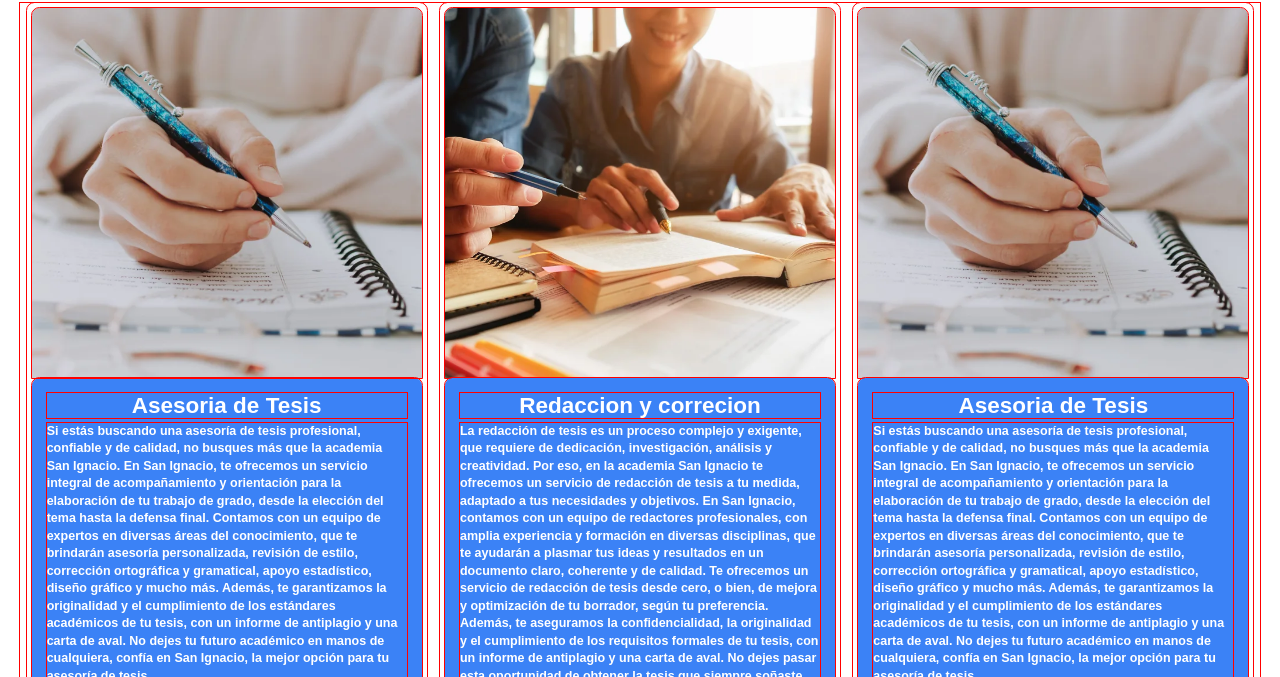
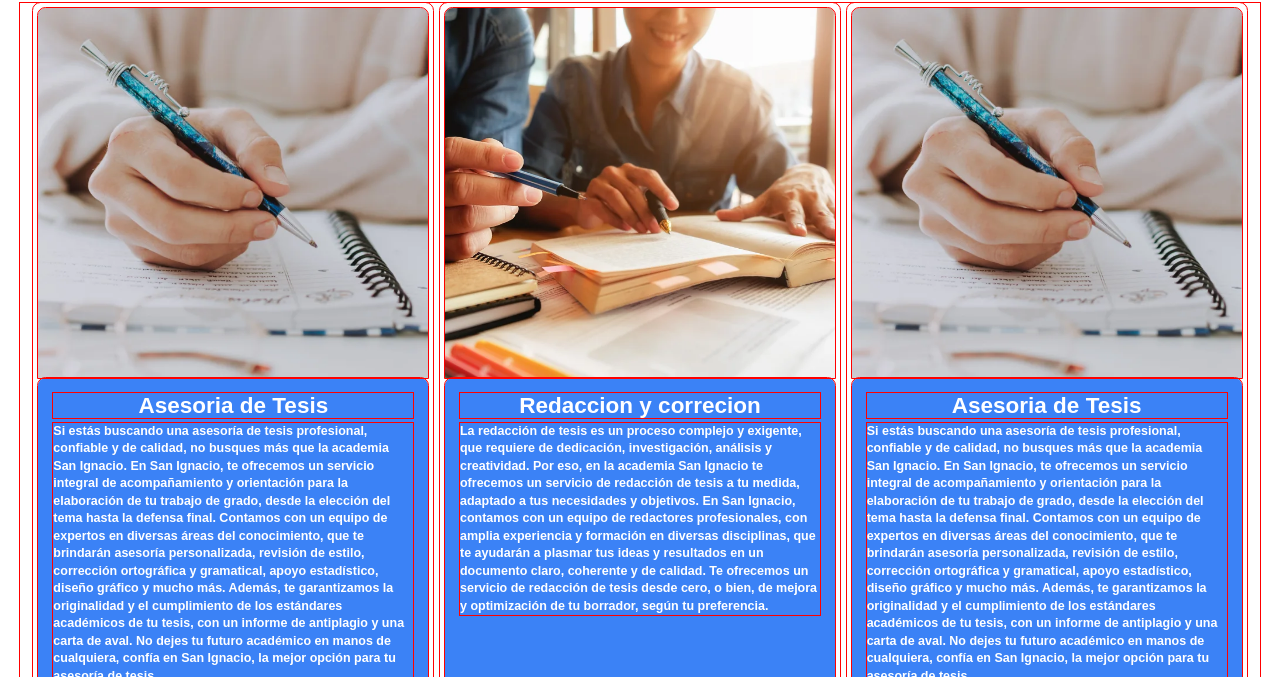
Before and after one commit to pr0d1gy00/academia-san-ignacio, a website: page src/index.html in a window 1280 px wide. Shown: the part 503-1180 px from the top of the page. Drawn offline with Linux system fonts and the light colour scheme; a web font is replaced by a local one.

Commit message:
modificacion al responsive de telefonos

```diff
--- a/src/index.html
+++ b/src/index.html
@@ -56,22 +56,22 @@
     <!-- Seccion donde se muestra lo que ofrece la academia san ignacio, con botón hacia la seccion "Que ofrecemos" donde hay mas cards -->
     <section class="bg-white | text-black | font-bold | p-[2rem] | w-80% | border-t-2 | h-auto | flex | flex-col">
         <h2 class="text-[4.5rem] | text-center">Academia San ignacio te ofrece</h2>
-        <div class="grid | large-2:grid-cols-3 | mt-8 | tablet-2:grid-cols-2 | md:grid-cols-1 | h-auto ">
-            <div class="rounded-xl | w-[40rem] | h-[75rem] | bg-white | mx-auto | hover:duration-500 | py-2 |  px-2">
+        <div class="grid | large-2:grid-cols-3 | mt-8 | tablet-2:grid-cols-2 | md:grid-cols-1 | h-auto | px-4 ">
+            <div class="rounded-xl |  | w-[30rem] | md:w-[40rem] | md:h-[75rem] | bg-white | md:mx-auto | hover:duration-500 | py-2 |  md:px-2">
                 <img src="../images/Tesis.webp" alt="Asesoria" loading="lazy" class="object-cover | rounded-t-xl | h-1/2 | w-full">
                 <div class="rounded-xl | text-white | h-1/2 | p-6 | hover:text-black | bg-blue-500">
                     <h3 class="text-4xl | text-center | ">Asesoria de Tesis</h3>
                     <p class="text-xl | mt-2 ">Si estás buscando una asesoría de tesis profesional, confiable y de calidad, no busques más que la academia San Ignacio. En San Ignacio, te ofrecemos un servicio integral de acompañamiento y orientación para la elaboración de tu trabajo de grado, desde la elección del tema hasta la defensa final. Contamos con un equipo de expertos en diversas áreas del conocimiento, que te brindarán asesoría personalizada, revisión de estilo, corrección ortográfica y gramatical, apoyo estadístico, diseño gráfico y mucho más. Además, te garantizamos la originalidad y el cumplimiento de los estándares académicos de tu tesis, con un informe de antiplagio y una carta de aval. No dejes tu futuro académico en manos de cualquiera, confía en San Ignacio, la mejor opción para tu asesoría de tesis.</p>
                 </div>
             </div>
-            <div class="rounded-xl | w-[40rem] | h-[75rem] | flex justify-center items-center flex-col |  bg-white| mx-auto | hover:duration-500 | py-2 px-2 ">
+            <div class="rounded-xl |  | w-[30rem] | md:w-[40rem] | md:h-[75rem] | bg-white | md:mx-auto | hover:duration-500 | py-2 |  md:px-2">
                 <img src="../images/imagen-1.webp" alt="Asesoria"  loading="lazy" class="object-cover | rounded-t-xl | h-1/2 | w-full">
                 <div class="rounded-xl | text-white | h-1/2 | p-6 | hover:text-black | bg-blue-500">
                     <h3 class="text-4xl | text-center | ">Redaccion y correcion</h3>
-                    <p class="text-xl | mt-2 ">La redacción de tesis es un proceso complejo y exigente, que requiere de dedicación, investigación, análisis y creatividad. Por eso, en la academia San Ignacio te ofrecemos un servicio de redacción de tesis a tu medida, adaptado a tus necesidades y objetivos. En San Ignacio, contamos con un equipo de redactores profesionales, con amplia experiencia y formación en diversas disciplinas, que te ayudarán a plasmar tus ideas y resultados en un documento claro, coherente y de calidad. Te ofrecemos un servicio de redacción de tesis desde cero, o bien, de mejora y optimización de tu borrador, según tu preferencia. Además, te aseguramos la confidencialidad, la originalidad y el cumplimiento de los requisitos formales de tu tesis, con un informe de antiplagio y una carta de aval. No dejes pasar esta oportunidad de obtener la tesis que siempre soñaste, con el respaldo y la garantía de San Ignacio, la academia líder en redacción de tesis.</p>
+                    <p class="text-xl | mt-2 ">La redacción de tesis es un proceso complejo y exigente, que requiere de dedicación, investigación, análisis y creatividad. Por eso, en la academia San Ignacio te ofrecemos un servicio de redacción de tesis a tu medida, adaptado a tus necesidades y objetivos. En San Ignacio, contamos con un equipo de redactores profesionales, con amplia experiencia y formación en diversas disciplinas, que te ayudarán a plasmar tus ideas y resultados en un documento claro, coherente y de calidad. Te ofrecemos un servicio de redacción de tesis desde cero, o bien, de mejora y optimización de tu borrador, según tu preferencia.</p>
                 </div>
             </div>
-            <div class="rounded-xl | w-[40rem] | h-[75rem] | flex | justify-center | items-center | flex-col | bg-white | mx-auto | hover:duration-500 | py-2 |  px-2">
+            <div class="rounded-xl | small-2:mt-6 | md:mt-0 | w-[30rem] | md:w-[40rem] | md:h-[75rem] | bg-white | md:mx-auto | hover:duration-500 | py-2 |  md:px-2">
                 <img src="../images/Tesis.webp" alt="Asesoria" loading="lazy" class="object-cover | rounded-t-xl | h-1/2 | w-full">
                 <div class="rounded-xl | text-white | h-1/2 | p-6 | hover:text-black | bg-blue-500">
                     <h3 class="text-4xl | text-center | ">Asesoria de Tesis</h3>
```
Also changed, not shown: dist/output.css, images/1311234_334.svg (added).
